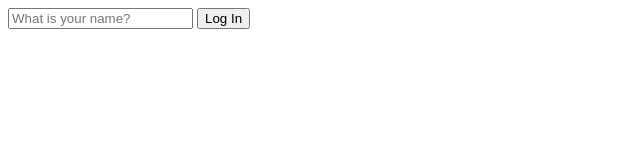
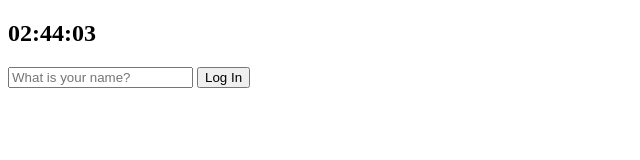
Before and after one commit to hjamie2/myChromeApp-vanillaJS, a plain HTML site: page index.html in a window 1280 px wide. Shown: the whole page, without its empty margins (0-640 px from the left). Drawn offline with Linux system fonts and the light colour scheme.

Commit message:
Add clock (#8)
* add new js file for clock feature

* changed and cleaned former app.js to login.js

* Add basic clock feature

* Make hours, minutes, seconds 2 digits

```diff
--- a/index.html
+++ b/index.html
@@ -9,6 +9,7 @@
 </head>
 
 <body>
+    <h2 id="clock">00:00</h2>
     <form id="login-form" class="hidden">
         <input required maxlength="15" type="text" placeholder="What is your name?">
         <button>Log In</button>
@@ -17,7 +18,8 @@
         <button>Log Out</button>
     </form>
     <h1 id="greeting" class="hidden"></h1>
-    <script src="app.js"></script>
+    <script src="js/login.js"></script>
+    <script src="js/clock.js"></script>
 </body>
 
 </html>
--- /dev/null
+++ b/js/clock.js
@@ -0,0 +1,11 @@
+const clock = document.querySelector("h2#clock");
+
+const getClock = () => {
+    const date = new Date();
+    const hours = String(date.getHours()).padStart(2, "0");
+    const minutes = String(date.getMinutes()).padStart(2, "0");
+    const seconds = String(date.getSeconds()).padStart(2, "0");
+    clock.innerText = (`${hours}:${minutes}:${seconds}`);
+}
+getClock();
+setInterval(getClock, 1000);
--- a/app.js
+++ b/js/login.js
@@ -1,7 +1,6 @@
 const loginForm = document.querySelector("#login-form");
 const loginInput = document.querySelector("#login-form input");
 const greetingHeader = document.querySelector("#greeting");
-// const logoutButton = document.querySelector("#logoutBtn");
 const logoutForm = document.querySelector("#logout-form");
 const USERNAME_KEY = "username";
 const HIDDEN_CLASSNAME = "hidden";
@@ -23,17 +22,17 @@ const onLoginSubmit = (event) => {
     paintGreetings(username);
 }
 
-loginForm.addEventListener("submit", onLoginSubmit);
-
 /****************************
  * Remember username after initial submission
+ * Load correct page layout (forms, buttons, input) based on existence of username
+ * loginForm,loginInput,greetingHeader,logoutForm all start off as hidden from page
  ****************************/
 const savedUsername = localStorage.getItem(USERNAME_KEY);
 
 if (savedUsername === null) {
     // show login form
     loginForm.classList.remove(HIDDEN_CLASSNAME);
-    // loginForm.addEventListener("submit", onLoginSubmit); // is this necessary tho?
+    loginForm.addEventListener("submit", onLoginSubmit);
 } else {
     // show greetings
     paintGreetings(savedUsername);
```
